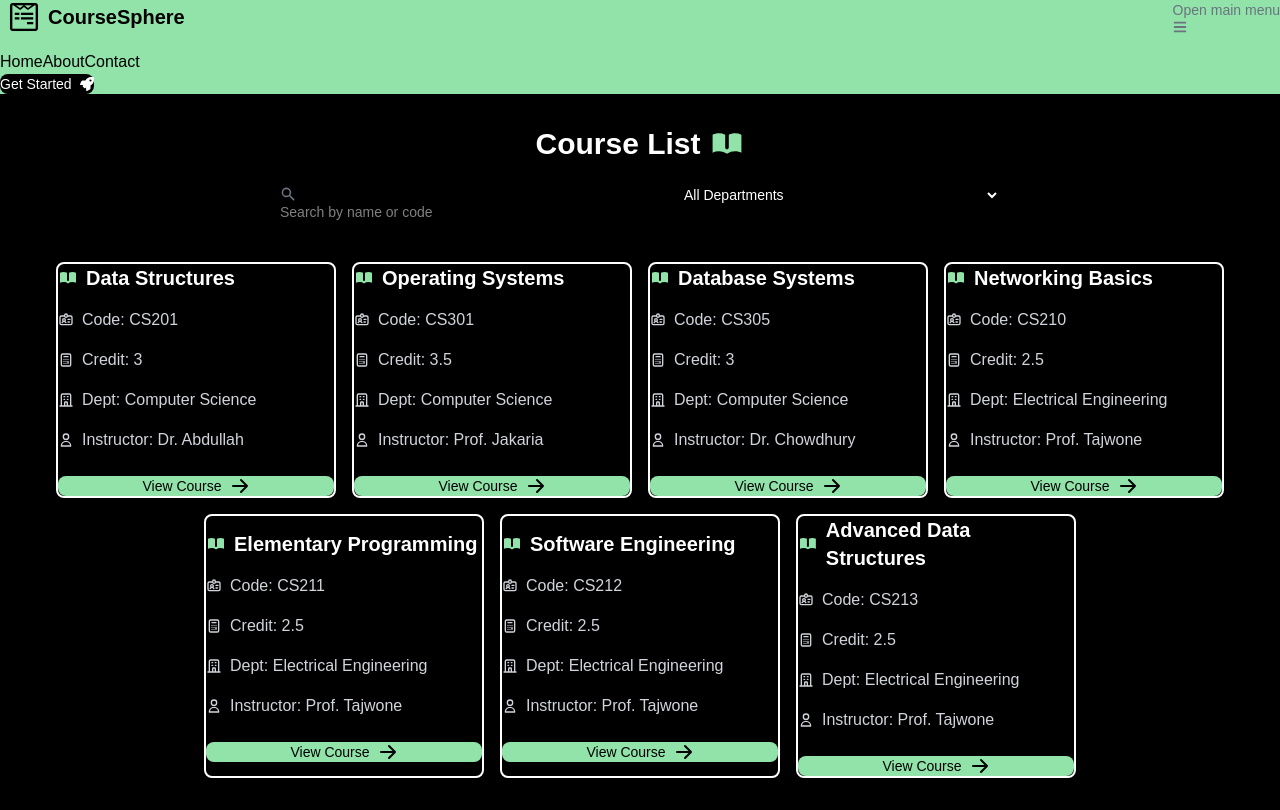
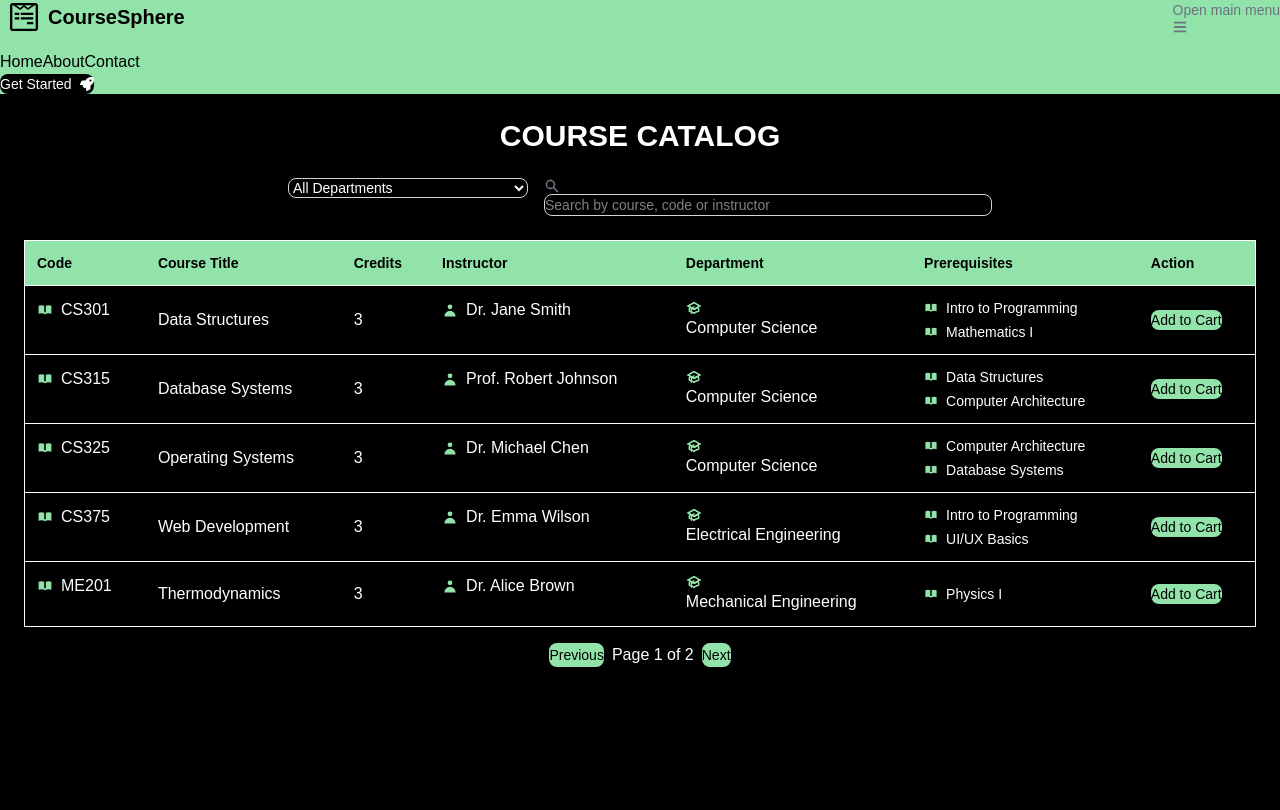
Before and after one commit to tajwone17/CourseSphere, a Next.js app: page /courses in a window 1280 px wide. Built offline with nearby package versions, Linux system fonts and the light colour scheme.

Commit message:
Rename "Course Status" to "Registration Status" in Navbar and add a new Registration Status page

```diff
--- a/app/(pages)/courses/page.tsx
+++ b/app/(pages)/courses/page.tsx
@@ -1,275 +1,253 @@
 "use client";
 
 import { useState } from "react";
-import { Button, Card, TextInput, Select } from "flowbite-react";
-
+import { Button, Select, TextInput } from "flowbite-react";
 import {
-  HiArrowRight,
+  HiSearch,
   HiBookOpen,
-  HiOutlineIdentification,
-  HiOutlineCalculator,
-  HiOutlineOfficeBuilding,
-  HiOutlineUser,
-  HiSearch,
+  HiUser,
+  HiOutlineAcademicCap,
 } from "react-icons/hi";
 
-interface Course {
-  id: number;
-  name: string;
-  code: string;
-  credit: number;
-  department_id: number;
-  instructor: string;
-  prerequisites?: string[]; // Added field for prerequisites
-}
+// ✅ Updated with more departments
+const departmentNames: Record<number, string> = {
+  1: "Computer Science",
+  2: "Electrical Engineering",
+  3: "Mechanical Engineering",
+  4: "Civil Engineering",
+  5: "Business Administration",
+};
 
-// Static course data with multiple prerequisites
-const courses: Course[] = [
+const courses = [
   {
     id: 1,
     name: "Data Structures",
-    code: "CS201",
-    credit: 3.0,
+    code: "CS301",
+    credit: 3,
+    instructor: "Dr. Jane Smith",
     department_id: 1,
-    instructor: "Dr. Abdullah",
-    prerequisites: [
-      "Introduction to Programming",
-      "Mathematics for Computer Science",
-    ], // Multiple prerequisites
+    prerequisites: ["Intro to Programming", "Mathematics I"],
   },
   {
     id: 2,
-    name: "Operating Systems",
-    code: "CS301",
-    credit: 3.5,
+    name: "Database Systems",
+    code: "CS315",
+    credit: 3,
+    instructor: "Prof. Robert Johnson",
     department_id: 1,
-    instructor: "Prof. Jakaria",
-    prerequisites: ["Data Structures", "Computer Architecture"], // Multiple prerequisites
+    prerequisites: ["Data Structures", "Computer Architecture"],
   },
   {
     id: 3,
-    name: "Database Systems",
-    code: "CS305",
-    credit: 3.0,
+    name: "Operating Systems",
+    code: "CS325",
+    credit: 3,
+    instructor: "Dr. Michael Chen",
     department_id: 1,
-    instructor: "Dr. Chowdhury",
-    prerequisites: ["Operating Systems", "Data Structures"], // Multiple prerequisites
+    prerequisites: ["Computer Architecture", "Database Systems"],
   },
   {
     id: 4,
-    name: "Networking Basics",
-    code: "CS210",
-    credit: 2.5,
+    name: "Web Development",
+    code: "CS375",
+    credit: 3,
+    instructor: "Dr. Emma Wilson",
     department_id: 2,
-    instructor: "Prof. Tajwone",
-    prerequisites: ["Introduction to Programming", "Mathematics for Engineers"], // Multiple prerequisites
+    prerequisites: ["Intro to Programming", "UI/UX Basics"],
   },
   {
     id: 5,
-    name: "Elementary Programming",
-    code: "CS211",
-    credit: 2.5,
-    department_id: 2,
-    instructor: "Prof. Tajwone",
-    prerequisites: ["None"], // No prerequisites
+    name: "Thermodynamics",
+    code: "ME201",
+    credit: 3,
+    instructor: "Dr. Alice Brown",
+    department_id: 3,
+    prerequisites: ["Physics I"],
   },
   {
     id: 6,
-    name: "Software Engineering",
-    code: "CS212",
-    credit: 2.5,
-    department_id: 2,
-    instructor: "Prof. Tajwone",
-    prerequisites: ["Data Structures", "Software Development Practices"], // Multiple prerequisites
+    name: "Structural Analysis",
+    code: "CE310",
+    credit: 3,
+    instructor: "Prof. David Lee",
+    department_id: 4,
+    prerequisites: ["Engineering Mechanics"],
   },
   {
     id: 7,
-    name: "Advanced Data Structures",
-    code: "CS213",
-    credit: 2.5,
-    department_id: 2,
-    instructor: "Prof. Tajwone",
-    prerequisites: ["Data Structures", "Algorithms"], // Multiple prerequisites
+    name: "Marketing 101",
+    code: "BA105",
+    credit: 3,
+    instructor: "Dr. Clara Evans",
+    department_id: 5,
+    prerequisites: [],
   },
 ];
 
-const departmentNames: Record<number, string> = {
-  1: "Computer Science",
-  2: "Electrical Engineering",
-};
-
-export default function CourseComponent() {
+export default function CourseCatalogTable() {
   const [search, setSearch] = useState("");
   const [department, setDepartment] = useState("all");
-  const [cart, setCart] = useState<Course[]>([]); // Cart state to store added courses
-  const [selectedCourse, setSelectedCourse] = useState<Course | null>(null); // Course details for modal
-  const [showModal, setShowModal] = useState(false); // State to control modal visibility
+  const [cart, setCart] = useState<number[]>([]);
 
-  const filteredCourses = courses.filter((course) => {
+  // Pagination state
+  const [currentPage, setCurrentPage] = useState(1);
+  const itemsPerPage = 5; // Set the number of items per page
+
+  const filtered = courses.filter((course) => {
     const matchesSearch =
       course.name.toLowerCase().includes(search.toLowerCase()) ||
-      course.code.toLowerCase().includes(search.toLowerCase());
-
+      course.code.toLowerCase().includes(search.toLowerCase()) ||
+      course.instructor.toLowerCase().includes(search.toLowerCase());
     const matchesDept =
       department === "all" || course.department_id.toString() === department;
-
     return matchesSearch && matchesDept;
   });
 
-  const handleCourseSelect = (course: Course) => {
-    setSelectedCourse(course);
-    setShowModal(true);
-  };
+  // Calculate the total pages
+  const totalPages = Math.ceil(filtered.length / itemsPerPage);
 
-  const handleAddToCart = (course: Course) => {
-    setCart([...cart, course]);
-    setShowModal(false); // Close the modal after adding to cart
-  };
+  // Get the current page data
+  const currentCourses = filtered.slice(
+    (currentPage - 1) * itemsPerPage,
+    currentPage * itemsPerPage,
+  );
 
-  const handleCloseModal = () => {
-    setShowModal(false); // Close modal without adding to cart
+  // Handle page change
+  const handlePageChange = (page: number) => {
+    if (page >= 1 && page <= totalPages) {
+      setCurrentPage(page);
+    }
   };
 
   return (
-    <div className="px-4 py-8">
-      {/* Page Heading */}
-      <h1 className="flex items-center justify-center gap-2 text-center text-3xl font-extrabold">
-        Course List
-        <HiBookOpen className="text-4xl text-[#92e3a9]" />
-      </h1>
+    <div className="mx-auto max-w-7xl p-6">
+      <h2 className="mb-6 text-center text-3xl font-extrabold">
+        COURSE CATALOG
+      </h2>
 
-      {/* Search and Filter */}
-      <div className="mt-6 flex flex-wrap justify-center gap-4">
-        <TextInput
-          icon={HiSearch}
-          placeholder="Search by name or code"
-          value={search}
-          onChange={(e) => setSearch(e.target.value)}
-          className="w-full max-w-sm"
-        />
+      {/* Filter Controls */}
+      <div className="mb-6 flex flex-wrap justify-center gap-4">
         <Select
           value={department}
           onChange={(e) => setDepartment(e.target.value)}
-          className="w-full max-w-xs"
+          className="w-60"
         >
           <option value="all">All Departments</option>
-          <option value="1">Computer Science</option>
-          <option value="2">Electrical Engineering</option>
+          {Object.entries(departmentNames).map(([id, name]) => (
+            <option key={id} value={id}>
+              {name}
+            </option>
+          ))}
         </Select>
+
+        <TextInput
+          icon={HiSearch}
+          placeholder="Search by course, code or instructor"
+          className="w-full max-w-md"
+          value={search}
+          onChange={(e) => setSearch(e.target.value)}
+        />
       </div>
 
-      {/* Course Cards */}
-      <div className="mt-10 flex flex-wrap justify-center gap-x-4 gap-y-4 overflow-hidden">
-        {filteredCourses.length > 0 ? (
-          filteredCourses.map((course) => (
-            <Card
-              key={course.id}
-              data-aos="fade-up"
-              style={{
-                backgroundColor: "#000000",
-                color: "#ffffff",
-                width: "280px",
-              }}
-              className="rounded-lg border-2 border-white"
+      {/* Course Table */}
+      <div className="overflow-x-auto">
+        <table className="w-full table-auto rounded-md border text-left shadow">
+          <thead
+            style={{ backgroundColor: "#92e3a9" }}
+            className="text-sm font-semibold text-black"
           >
-              <h5 className="flex items-center gap-2 text-xl font-bold">
-                <HiBookOpen className="text-[#92e3a9]" /> {course.name}
-              </h5>
+            <tr>
+              <th className="p-3">Code</th>
+              <th className="p-3">Course Title</th>
+              <th className="p-3">Credits</th>
+              <th className="p-3">Instructor</th>
+              <th className="p-3">Department</th>
+              <th className="p-3">Prerequisites</th>
+              <th className="p-3">Action</th>
+            </tr>
+          </thead>
+          <tbody>
+            {currentCourses.map((course) => (
+              <tr key={course.id} className="border-t transition">
+                <td className="flex items-center gap-2 p-3">
+                  <HiBookOpen style={{ color: "#92e3a9" }} />
+                  {course.code}
+                </td>
+                <td className="p-3 font-medium">{course.name}</td>
+                <td className="p-3">{course.credit}</td>
+                <td className="flex items-center gap-2 p-3">
+                  <HiUser style={{ color: "#92e3a9" }} />
+                  {course.instructor}
+                </td>
+                <td className="items-center gap-2 p-3">
+                  <HiOutlineAcademicCap style={{ color: "#92e3a9" }} />
+                  {departmentNames[course.department_id] || "Unknown"}
+                </td>
+                <td className="space-y-1 p-3 text-sm">
+                  {course.prerequisites.length > 0 ? (
+                    course.prerequisites.map((prereq, i) => (
+                      <div key={i} className="flex items-center gap-2">
+                        <HiBookOpen
+                          className="text-sm"
+                          style={{ color: "#92e3a9" }}
+                        />
+                        {prereq}
+                      </div>
+                    ))
+                  ) : (
+                    <span className="text-gray-400">None</span>
+                  )}
+                </td>
+                <td className="p-3">
+                  {cart.includes(course.id) ? (
+                    <span className="text-sm text-gray-500">In Cart</span>
+                  ) : (
+                    <Button
+                      size="sm"
+                      className="text-black"
+                      style={{ backgroundColor: "#92e3a9" }}
+                      onClick={() => setCart([...cart, course.id])}
+                    >
+                      Add to Cart
+                    </Button>
+                  )}
+                </td>
+              </tr>
+            ))}
+            {filtered.length === 0 && (
+              <tr>
+                <td colSpan={7} className="p-4 text-center text-gray-500">
+                  No courses found.
+                </td>
+              </tr>
+            )}
+          </tbody>
+        </table>
+      </div>
 
-              <p className="flex items-center gap-2 text-gray-300">
-                <HiOutlineIdentification /> Code: {course.code}
-              </p>
-
-              <p className="flex items-center gap-2 text-gray-300">
-                <HiOutlineCalculator /> Credit: {course.credit}
-              </p>
-
-              <p className="flex items-center gap-2 text-gray-300">
-                <HiOutlineOfficeBuilding /> Dept:{" "}
-                {departmentNames[course.department_id]}
-              </p>
-
-              <p className="flex items-center gap-2 text-gray-300">
-                <HiOutlineUser /> Instructor: {course.instructor}
-              </p>
-
+      {/* Pagination Controls */}
+      <div className="mt-4 flex justify-center gap-2">
         <Button
-                onClick={() => handleCourseSelect(course)}
-                className="mt-2 cursor-pointer"
+          size="sm"
+          disabled={currentPage === 1}
+          style={{ backgroundColor: "#92e3a9", color: "black" }}
+          onClick={() => handlePageChange(currentPage - 1)}
+        >
+          Previous
+        </Button>
+        <span className="flex items-center">{`Page ${currentPage} of ${totalPages}`}</span>
+        <Button
           style={{
             backgroundColor: "#92e3a9",
-                  color: "#000000",
+            color: "black",
           }}
+          size="sm"
+          disabled={currentPage === totalPages}
+          onClick={() => handlePageChange(currentPage + 1)}
         >
-                View Course
-                <HiArrowRight className="ml-2" size={20} />
-              </Button>
-            </Card>
-          ))
-        ) : (
-          <p className="text-center text-white">No courses found.</p>
-        )}
-      </div>
-
-      {/* Modal for course details */}
-      {showModal && selectedCourse && (
-        <div className="bg-opacity-50 fixed inset-0 flex items-center justify-center backdrop-blur">
-          <div
-            className="w-full max-w-md rounded-lg border-2 border-white bg-black p-8"
-            data-aos="zoom-in"
-          >
-            <h3 className="mb-4 text-2xl font-bold">Course Details</h3>
-            <p className="mb-2">
-              <strong>Name:</strong> {selectedCourse.name}
-            </p>
-            <p className="mb-2">
-              <strong>Code:</strong> {selectedCourse.code}
-            </p>
-            <p className="mb-2">
-              <strong>Instructor:</strong> {selectedCourse.instructor}
-            </p>
-            <p className="mb-2">
-              <strong>Credit:</strong> {selectedCourse.credit}
-            </p>
-            <p className="mb-2">
-              <strong>Department:</strong>{" "}
-              {departmentNames[selectedCourse.department_id]}
-            </p>
-
-            {/* Prerequisites */}
-            <p className="mb-2">
-              <strong>Prerequisites:</strong>{" "}
-              {selectedCourse.prerequisites?.length ? (
-                selectedCourse.prerequisites.join(", ")
-              ) : (
-                <span>No prerequisites</span>
-              )}
-            </p>
-
-            <div className="mt-4 flex justify-between">
-              <Button
-                onClick={handleCloseModal}
-                style={{
-                  backgroundColor: "#f00",
-                  color: "#fff",
-                }}
-              >
-                Close
-              </Button>
-
-              <Button
-                onClick={() => handleAddToCart(selectedCourse)}
-                style={{
-                  backgroundColor: "#92e3a9",
-                  color: "#000000",
-                }}
-              >
-                Checkout
+          Next
         </Button>
       </div>
     </div>
-        </div>
-      )}
-    </div>
   );
 }
--- a/app/components/Navbar.tsx
+++ b/app/components/Navbar.tsx
@@ -33,7 +33,7 @@ export function MyNavbar() {
     ...(loggedIn
       ? [
           { name: "Courses", href: "/courses" },
-          { name: "Course Status", href: "/course-status" },
+          { name: "Registration Status", href: "/registration-status" },
           { name: "Notice", href: "/notice" },
         ]
       : []),
```
Also changed, not shown: app/(pages)/registration-status/page.tsx (renamed from app/(pages)/course-status/page.tsx). Lines whose indentation alone changed are shown as unchanged.
